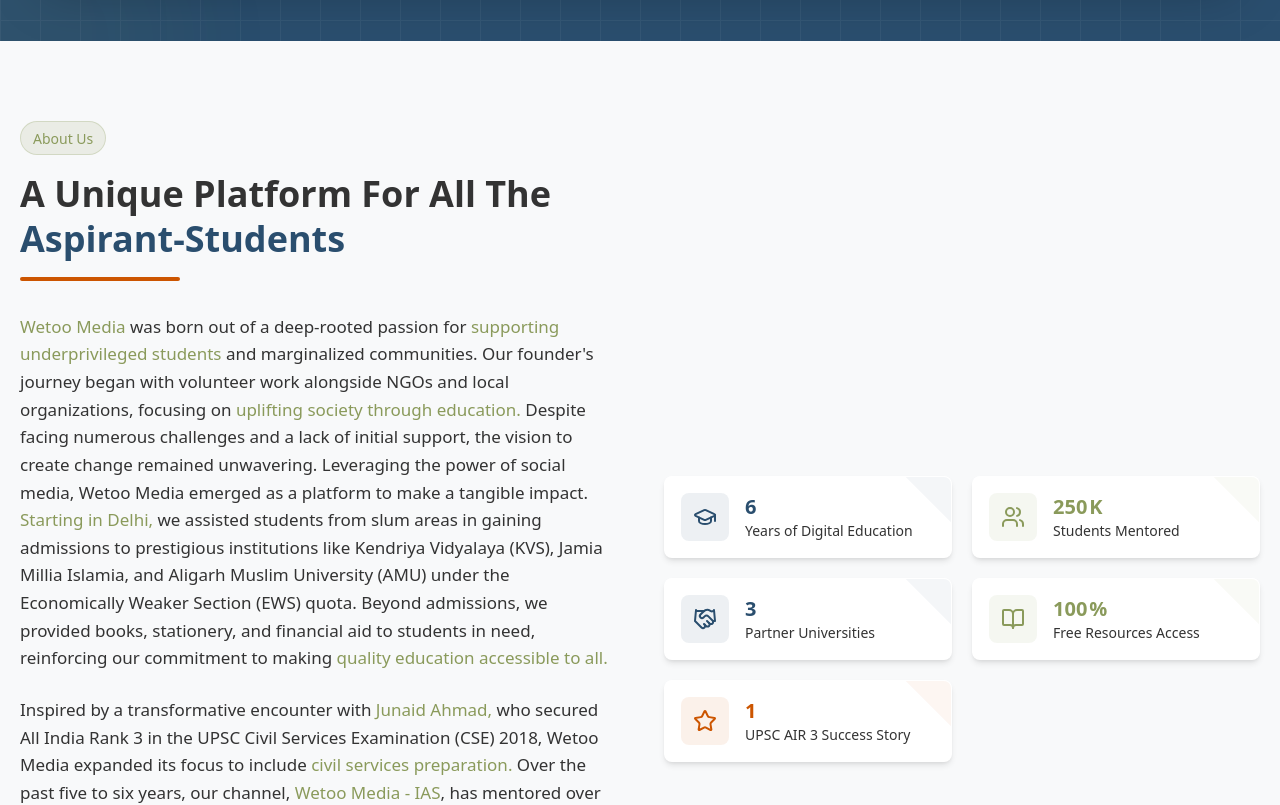
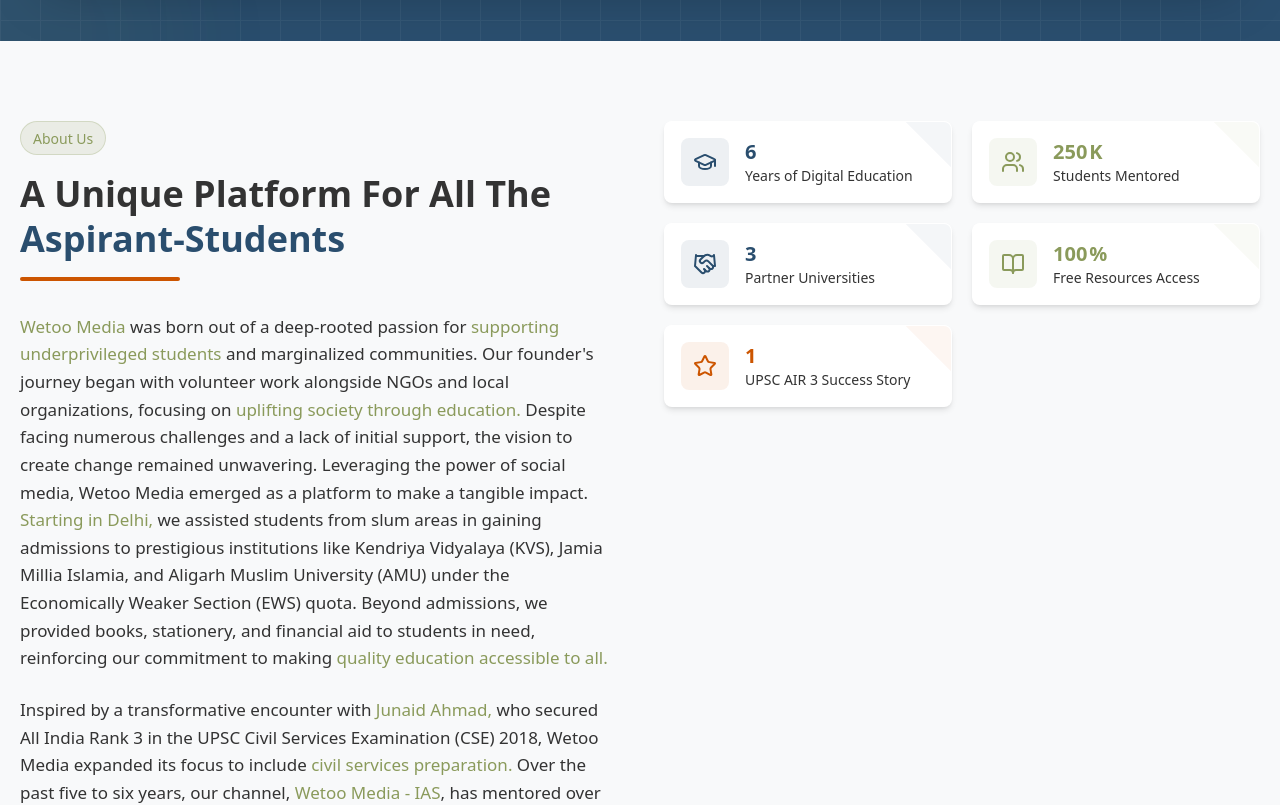
Before and after one commit to TanweerWeToo/wetoomedia, a React (Vite) app: page / in a window 1280 px wide. Shown: the part 1300-2105 px from the top of the page. Built offline with nearby package versions, Linux system fonts and the light colour scheme.

Commit message:
Refactor About component to improve code formatting and enhance layout; adjust spacing and sticky positioning for better visual consistency.

```diff
--- a/src/pages/Landing/About.jsx
+++ b/src/pages/Landing/About.jsx
@@ -1,6 +1,6 @@
 import { useEffect, useRef, useState } from "react";
 import { Card } from "../../components/ui/card";
-import {  Users, GraduationCap, Handshake, BookOpen, Star } from "lucide-react";
+import { Users, GraduationCap, Handshake, BookOpen, Star } from "lucide-react";
 import { motion, useScroll, useTransform } from "framer-motion";
 import { cn } from "../../lib/utils";
 
@@ -142,7 +142,7 @@
 
   return (
     <div
-      className="w-full py-10 sm:py-20 overflow-hidden"
+      className="w-full py-10 sm:py-20"
       ref={sectionRef}
       style={{ backgroundColor: colors.background }}
     >
@@ -190,10 +190,10 @@
         ></div>
       </div>
 
-      <div className="max-w-7xl mx-auto space-y-10 px-5 sm:px-5 sm:space-y-16 relative z-10">
+      <div className="max-w-7xl mx-auto space-y-10 px-5 sm:px-5 sm:space-y-16 z-10">
         {/* Content Grid */}
         <motion.div
-          className="grid grid-cols-1 lg:grid-cols-2 gap-12 items-center relative z-10"
+          className="grid grid-cols-1 lg:grid-cols-2 gap-12 items-start z-10"
           initial="hidden"
           animate={isVisible ? "visible" : "hidden"}
           variants={containerVariants}
@@ -357,8 +357,11 @@
           </div>
 
           {/* Metrics Grid - Centered horizontally */}
-          <motion.div className="flex sticky top-0" variants={containerVariants}>
-            <div className="grid sm:grid-cols-2 gap-5 auto-rows-min w-full">
+          <motion.div
+            className="flex sm:sticky top-20"
+            variants={containerVariants}
+          >
+            <div className="grid sm:grid-cols-2 gap-5 sticky top-0 auto-rows-min w-full">
               {metrics.map((metric, index) => (
                 <motion.div
                   key={index}
```
